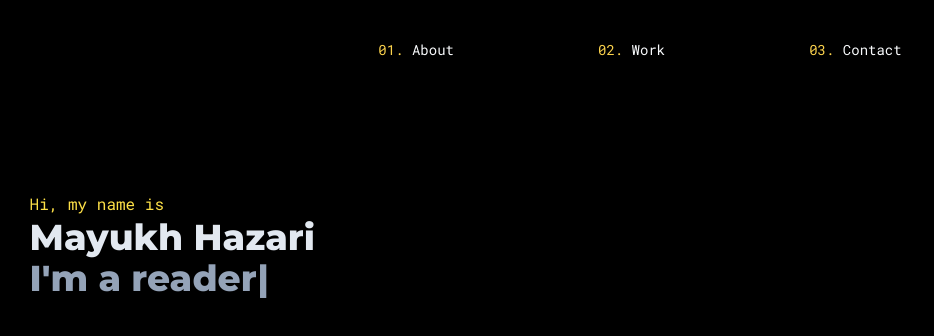
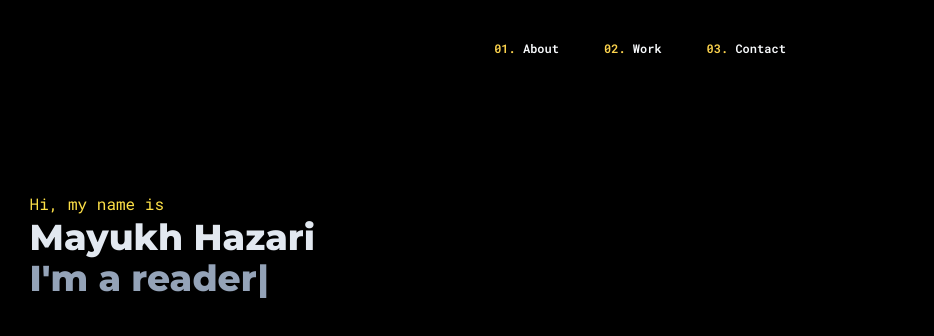
Before and after one commit to xmayukx/my-portfolio, a Next.js app: page / in a window 1280 px wide. Shown: the top 336 px of the page, without its empty margins (0-934 px from the left). Built offline with nearby package versions, Linux system fonts and the light colour scheme.

Commit message:
Refactor Navbar.jsx and remove unnecessary paddings

```diff
--- a/src/pages/Navbar.jsx
+++ b/src/pages/Navbar.jsx
@@ -6,21 +6,17 @@ import { navLinks } from "@/data";
 export default function Navbar() {
   return (
     <div className="relative z-40">
-      <nav
-        className="fixed top-0 left-0 right-0 robo backdrop-blur-lg">
-        <ul className="flex justify-center lg:gap-36 gap-12 p-10">
+      <nav className="fixed top-[0rem] left-0 right-0 robo backdrop-blur-lg">
+        <ul className="flex justify-center gap-[45px] p-10">
           {
             navLinks.map((link, key) => {
               return (
-
                 <Link key={key} href={link.path} className="">
-                  <li className="text-slate-50 lg:hover:text-amber-300 lg:text-sm text-xs">
+                  <li className="text-slate-50 lg:hover:text-amber-300 text-xs font-semibold">
                     <span className="text-amber-300">{link.index}.</span>  {link.name}
                   </li>
                 </Link>
-
               )
-
             })
           }
         </ul>
--- a/src/pages/_app.js
+++ b/src/pages/_app.js
@@ -10,9 +10,7 @@ function MyApp({ Component, pageProps }) {
   return (
     <QueryClientProvider client={queryClient}>
       <Hydrate state={pageProps.dehydratedState}>
-
         <Component {...pageProps} />
-
       </Hydrate>
     </QueryClientProvider>
   );
--- a/src/pages/index.js
+++ b/src/pages/index.js
@@ -6,6 +6,7 @@ import Head from "next/head";
 import About from "./about";
 import Contact from "./Contact";
 import Work from "./Work";
+import Link from "next/link";
 
 export default function Home() {
 
```
Also changed, not shown: public/svgs/chevron-up.svg (added).
